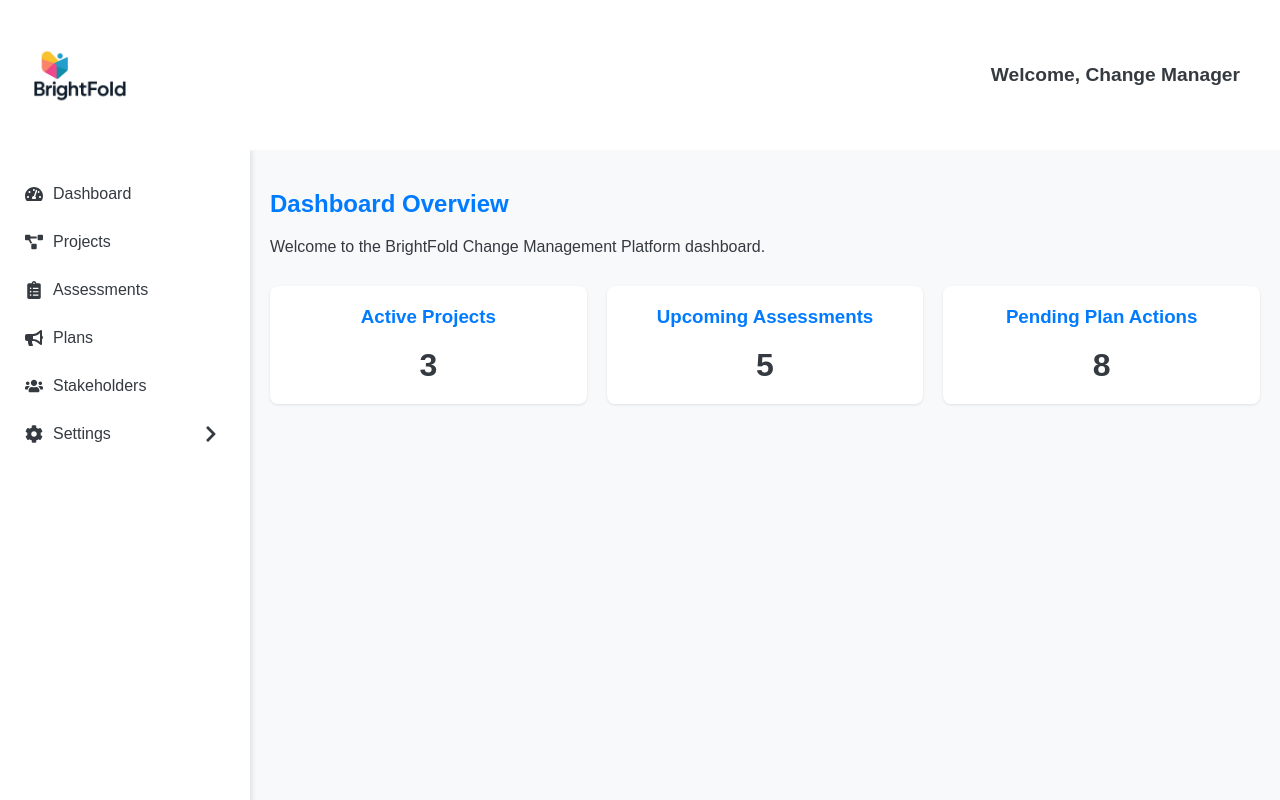
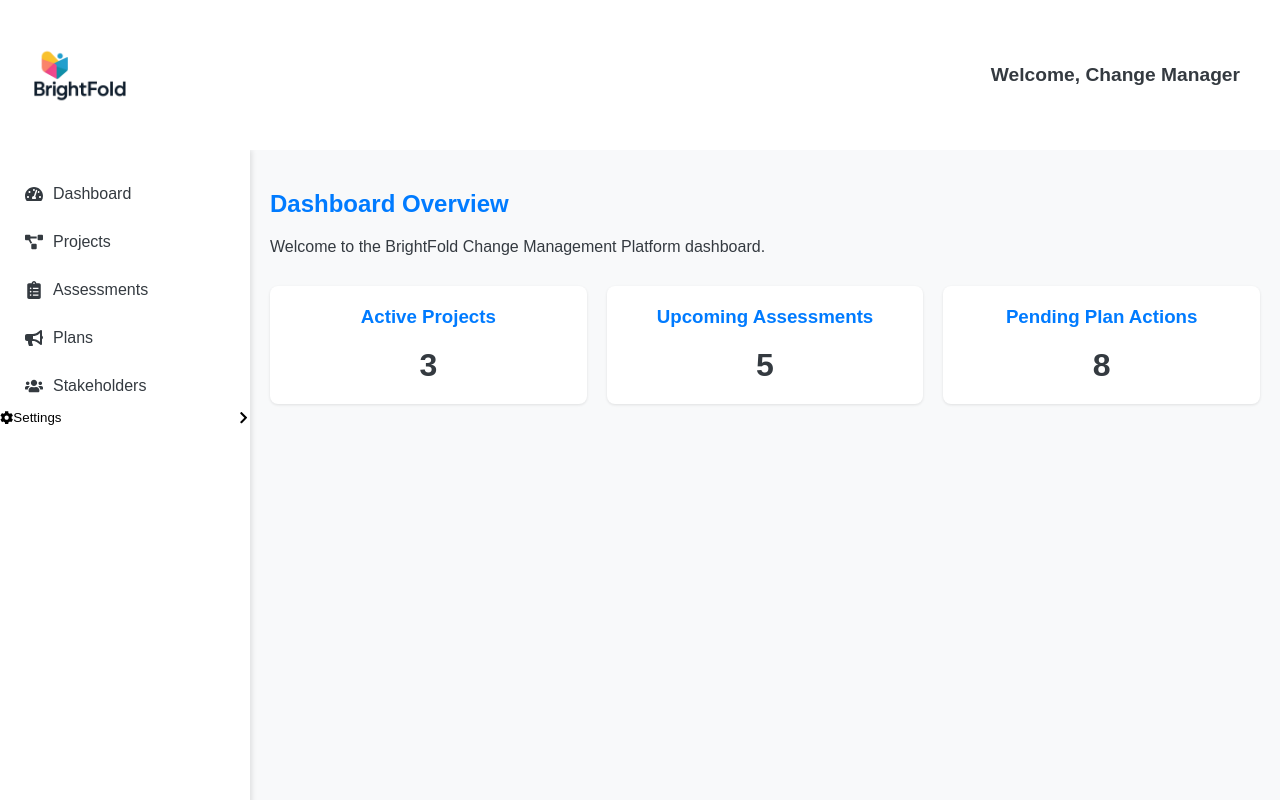
Before and after one commit to ian-angus/Change-Management-Platform, a React (Create React App) app in the folder frontend/: page / in a window 1280 px wide. Built offline with nearby package versions, Linux system fonts and the light colour scheme.

Commit message:
Fix all link errors for Azure build

```diff
--- a/frontend/src/components/layout/Sidebar.js
+++ b/frontend/src/components/layout/Sidebar.js
@@ -65,12 +65,12 @@ function Sidebar() {
           {/* Settings with Submenu */}
           <li className={isSettingsOpen ? 'submenu-open' : ''}>
             {/* Make the main Settings item clickable to toggle, but don't navigate */}
-            <a href="#" onClick={toggleSettings} className={isSettingsActive ? "active" : ""}>
+            <button type="button" onClick={toggleSettings} className={isSettingsActive ? "active" : ""} style={{ background: 'none', border: 'none', padding: 0, margin: 0, width: '100%', textAlign: 'left', display: 'flex', alignItems: 'center', cursor: 'pointer' }}>
               <FaCog /> Settings
               <span className="submenu-toggle-icon">
                 {isSettingsOpen ? <FaChevronDown /> : <FaChevronRight />}
               </span>
-            </a>
+            </button>
             {isSettingsOpen && (
               <ul className="submenu">
                 <li>
--- a/frontend/src/pages/AssessmentTemplateManager.js
+++ b/frontend/src/pages/AssessmentTemplateManager.js
@@ -367,7 +367,7 @@ function AssessmentTemplateManager({ apiBaseUrl }) {
 
   const handleDuplicate = async (template) => {
     try {
-      const response = await axios.post(`${apiBaseUrl}/assessment-templates/${template.id}/duplicate`);
+      await axios.post(`${apiBaseUrl}/assessment-templates/${template.id}/duplicate`);
       setSuccessMessage('Template duplicated successfully');
       fetchTemplates();
       setTimeout(() => setSuccessMessage(null), 3000);
```
